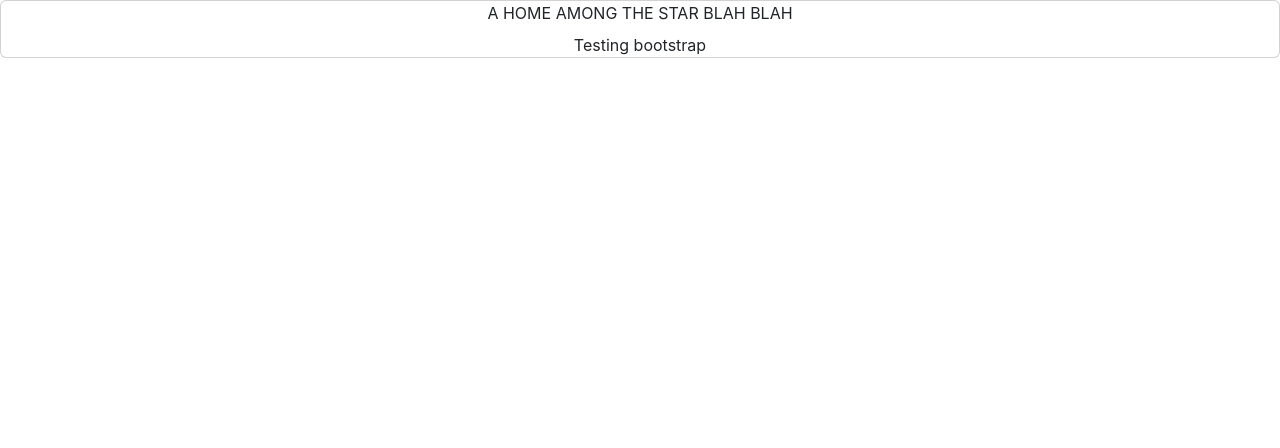
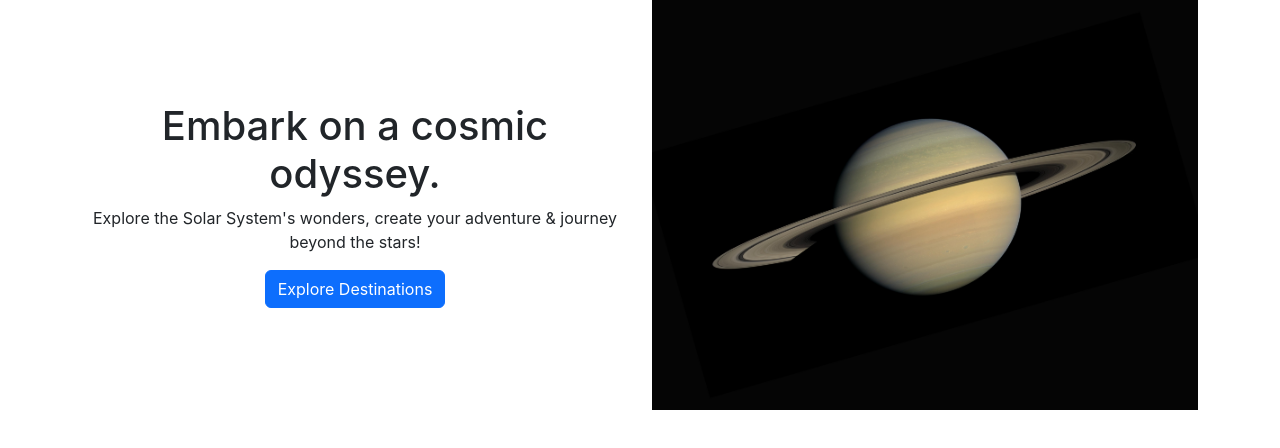
Before and after one commit to Kieran-Dunch/celestial-journeys, a React (Create React App) app: page / in a window 1280 px wide. Shown: the top 448 px of the page. Built offline with nearby package versions, Linux system fonts and the light colour scheme.

Commit message:
tried to make this fun

```diff
--- a/src/components/LandingPage.js
+++ b/src/components/LandingPage.js
@@ -1,10 +1,19 @@
+import saturn from './saturn.jpg'
+
+import { Link } from 'react-router-dom'
 
 export default function LandingPage() {
   return (
     <>
-      <div className="card">
-        <div class="card-title">A HOME AMONG THE STAR BLAH BLAH</div>
-        <p className="card-text">Testing bootstrap</p>
+      <div className="container h-100">
+        <div className="row align-items-center">
+          <div className="text col-6">
+            <h1>Embark on a cosmic odyssey.</h1>
+            <p>Explore the Solar System's wonders, create your adventure & journey beyond the stars!</p>
+            <Link to="/index" className="btn btn-primary">Explore Destinations</Link>
+          </div>
+          <img src={saturn} alt="Saturn" id="saturn-logo" className='col-6' />
+        </div>
       </div>
     </>
   )
--- a/src/components/NavBar.js
+++ b/src/components/NavBar.js
@@ -1,9 +1,11 @@
+import { Link } from 'react-router-dom';
+
 export default function NavBar() {
   return (
     <>
       <nav class="navbar navbar-expand-lg bg-body-tertiary">
         <div class="container-fluid">
-          <a class="navbar-brand" href="#">Saturn-Travel</a>
+          <Link to="/" class="navbar-brand" href="">Saturn-Travel</Link>
           <div class="collapse navbar-collapse" id="navbarSupportedContent">
             <ul class="navbar-nav me-auto mb-2 mb-lg-0">
               <li class="nav-item">
--- a/src/index.css
+++ b/src/index.css
@@ -11,3 +11,8 @@ code {
   font-family: source-code-pro, Menlo, Monaco, Consolas, 'Courier New',
     monospace;
 }
+
+
+#saturn-logo {
+  width: 50%;
+}
```
Also changed, not shown: src/components/saturn.jpg (added).
